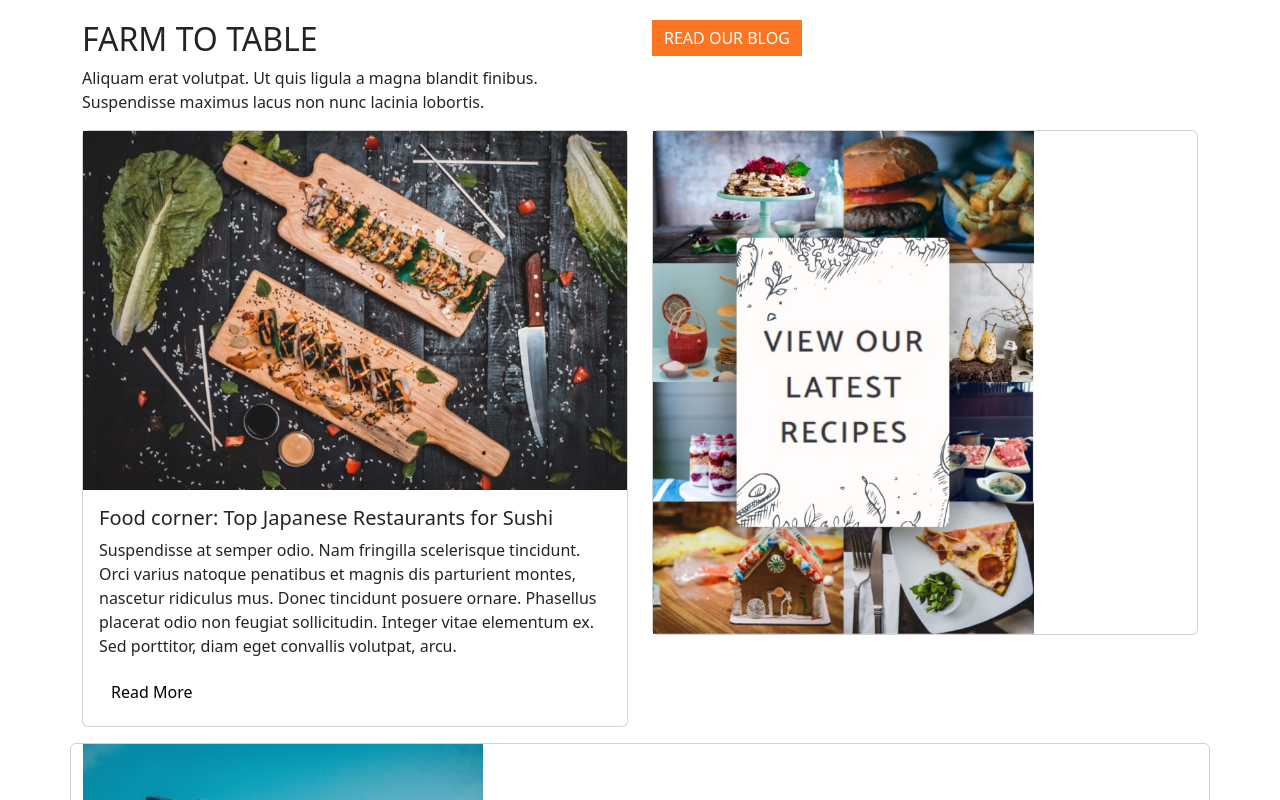
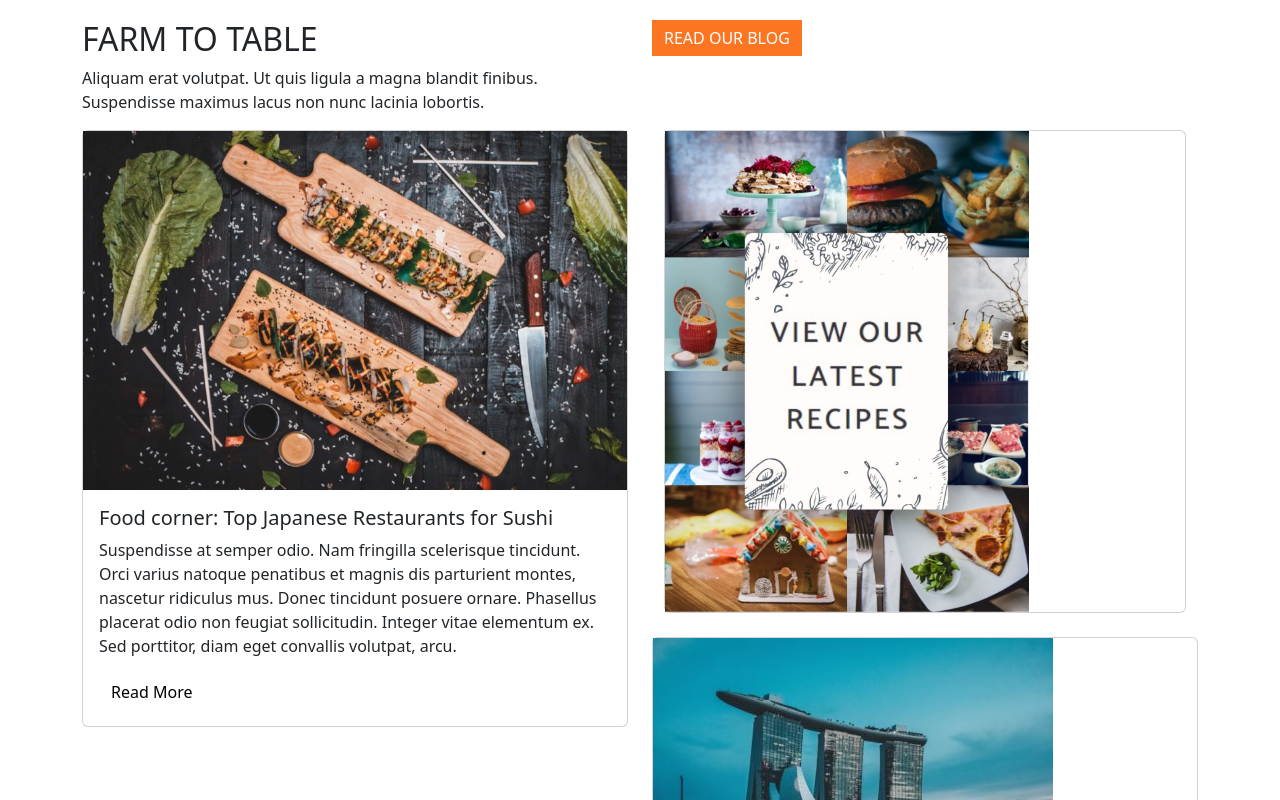
Before and after one commit to wmancaniello/proj-html-vuejs, a Vue app: page / in a window 1280 px wide. Shown: the part 3380-4180 px from the top of the page. Built offline with nearby package versions, Linux system fonts and the light colour scheme; the HTML template or start-up script is replaced by a standard one.

Commit message:
fix: card

```diff
--- a/src/pages/HomePage.vue
+++ b/src/pages/HomePage.vue
@@ -358,8 +358,9 @@ export default {};
       </div>
     </div>
     <!-- CARD GRANDE  A SINISTRA -->
+    <!-- CONTAINER SX -->
       <div class="row">
-        <div class="col-md-6 mb-3">
+        <div class="col-12 col-sm-6 justify-content-around mb-3">
           <div class="card">
             <img src="../assets/img/sushi.jpg" alt="">
             <div class="card-body">
@@ -381,7 +382,8 @@ export default {};
 
         <!-- PRIMA CARD A DESTRA -->
 
-          <div class="col-md-6">
+          <div class="col-12 col-sm-6">
+            <div class="container">
             <div class="card mb-4">
               <a href="">
                 <img class="img-our-recipe" src="../assets/img/bg-card-recipes.jpg" alt="">
@@ -401,7 +403,7 @@ export default {};
                 <h5><a href="">City Guides Singapore</a></h5>
               </div>
               <a href="" class="btn btn-primary ms-btn">View all City Guides <i class="fa-solid fa-globe"></i></a>
-
+            </div>
         </div>
       </div>
   </div>
```
Also changed, not shown: src/assets/img/HomePage-bg.png (added).
